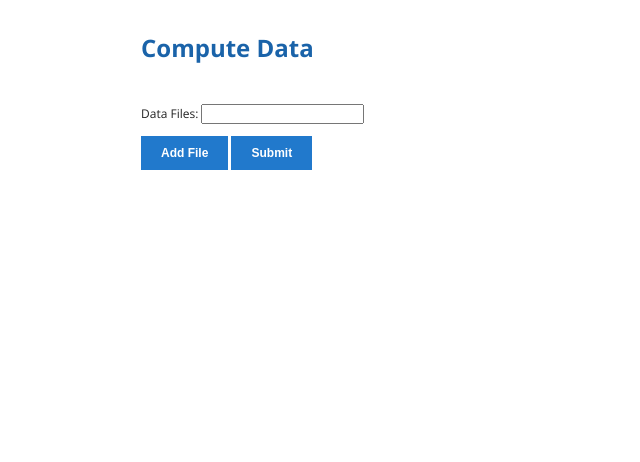
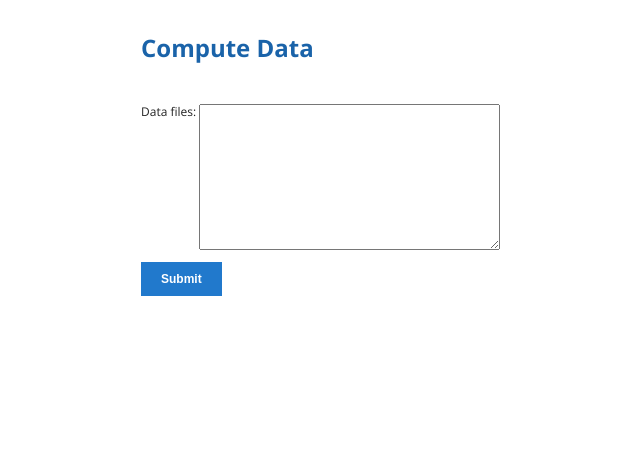
Before and after one commit to Hashbrown777/bom-frontend, a Django app: page /compute/ in a window 1280 px wide. Shown: the part 131-593 px from the top of the page, without its empty margins (39-679 px from the left). Run offline with Django 3.2, Linux system fonts and the light colour scheme; the visitor is signed in with stand-in values (Sample User, id 1); parts of the project's set-up code (start-up, migrations or seed data) failed here and were passed over; some libraries are stand-ins or nearby versions.

Commit message:
Updating to have many to many relationship between data files and computations.

```diff
--- a/climateanalyser/forms.py
+++ b/climateanalyser/forms.py
@@ -1,19 +1,23 @@
 from climateanalyser.models import Computation,DataFile
 from django.forms import ModelForm
 from django import forms
-
-class DataFileForm(forms.Form):
-
-   #Override init funct so we can add custom ARRAY of file_url fields.
-   #This is so on the frontend, we can easily use JS to add more inputs.
-   def __init__(self, *args, **kwargs):
-      super(DataFileForm, self).__init__(*args, **kwargs)
-
-      field = forms.CharField(label='Data Files', max_length=1000)
-      field.widget = forms.TextInput( attrs={'id' : 'file_url_1'})
-      self.fields['file_url[]'] = field
+from fields import DataFilesField
 
 class ComputationForm(ModelForm):
+   data_files = DataFilesField()
    class Meta:
       model=Computation
       fields = ['calculation']
+
+   def save(self):
+
+      user = self.instance.user
+
+      computation = Computation(
+            created_by = user,
+            calculation = self.cleaned_data['calculation'])
+
+      computation.save()
+
+      for data_file in self.cleaned_data['data_files']:
+         computation.datafiles.create(file_url=data_file)
--- a/climateanalyser/templates/compute_form.html
+++ b/climateanalyser/templates/compute_form.html
@@ -1,16 +1,14 @@
 {% extends 'base.html' %}
 
 {% block content %}
-<script src="{{ STATIC_URL }}/js/compute_form.js"></script>
 
 <h1>Compute Data</h1>
 <form action="/compute/" method="post">
    {% csrf_token %}
+   {{ computation_form.media }}
    {{ computation_form.as_p }}
    <div id="data_file_container">
-      {{ data_file_form.as_p }}
    </div>
-   <button id="add_file" class="button add_file">Add File</button>
    <input type="submit" value="Submit" class="button" />
 </form>
 
--- a/climateanalyser/views.py
+++ b/climateanalyser/views.py
@@ -24,21 +24,13 @@ def compute(request):
       messages.error(request, 'You must login to view that page.')
       return HttpResponseRedirect('/auth/login')
 
-   computation_form = ComputationForm(request.POST)
-   data_file_form = DataFileForm(request.POST)
+   form = ComputationForm(request.POST)
 
-   if request.method == "POST":
+   if request.method == 'POST':
 
-      if computation_form.is_valid() and data_file_form.is_valid():
+      if form.is_valid():
 
-         computation = Computation(
-               created_by = user,
-               calculation = computation_form.cleaned_data['calculation'])
-
-         computation.save()
-
-         for file_url in request.POST.getlist('file_url[]'):
-            computation.datafiles.create(file_url=file_url)
+         form.save()
 
          messages.success(request, 'Computation  successfully created!')
 
@@ -46,13 +38,9 @@ def compute(request):
          return HttpResponseRedirect('/computations?user=' + user.username)
 
    else:
-      computation_form = ComputationForm()
-      data_file_form = DataFileForm()
+      form = ComputationForm()
 
-
-   return render(request, 'compute_form.html', {
-         'computation_form' : computation_form,
-         'data_file_form' : data_file_form })
+   return render(request, 'compute_form.html', { 'computation_form' : form, })
 
 #display single computation
 def computation(request):
```
Also changed, not shown: climateanalyser/fields.py (added, +17 -0 lines).
